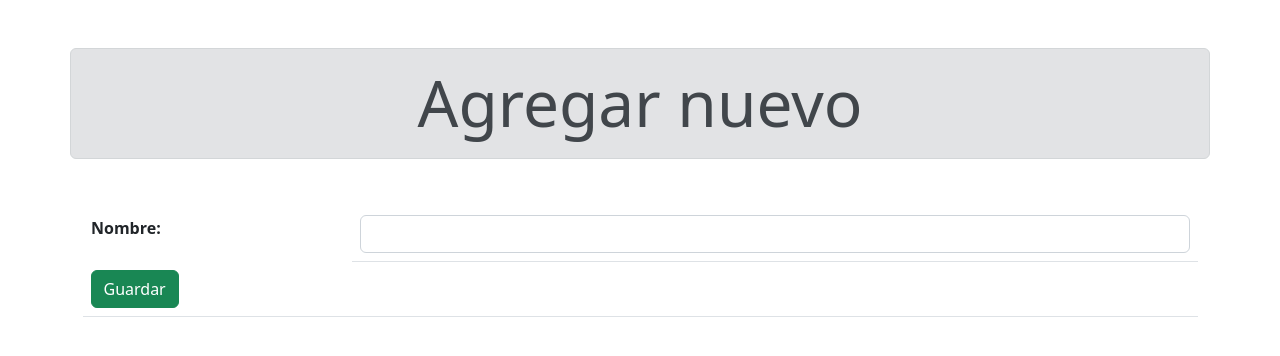
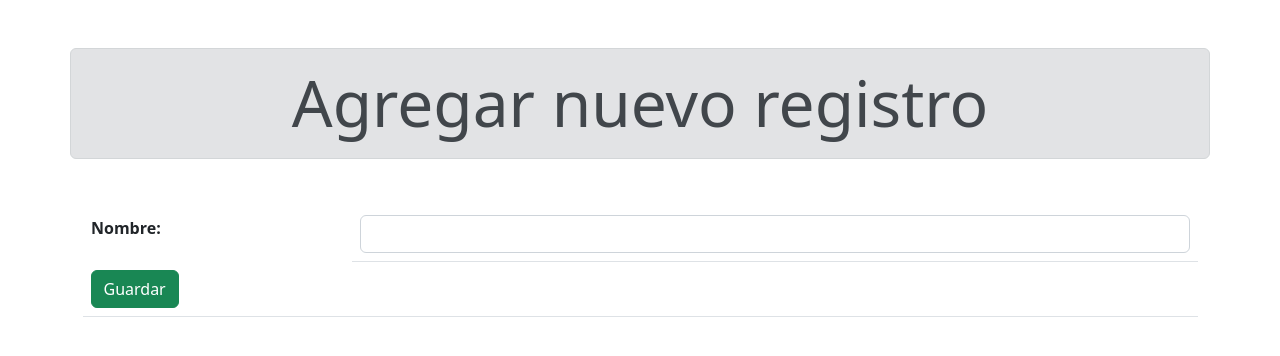
Before and after one commit to IvanBecerraA/TZReport, a Django app: page /tlc_agregar/ in a window 1280 px wide. Shown: the part 74-430 px from the top of the page. Run offline with Django 4.2, Linux system fonts and the light colour scheme; the visitor is signed in with stand-in values (Sample User, id 1).

Commit message:
prueba de commit

```diff
--- a/proyecto/tzapp/templates/repo001/agregarabstracto.html
+++ b/proyecto/tzapp/templates/repo001/agregarabstracto.html
@@ -4,7 +4,7 @@
 
 {% block content %}
 
-<div class="alert alert-secondary display-3 text-center container mt-5">Agregar nuevo</div>
+<div class="alert alert-secondary display-3 text-center container mt-5">Agregar nuevo registro</div>
 
 <div class="container mt-5">
 <form action="" method="post">
```
